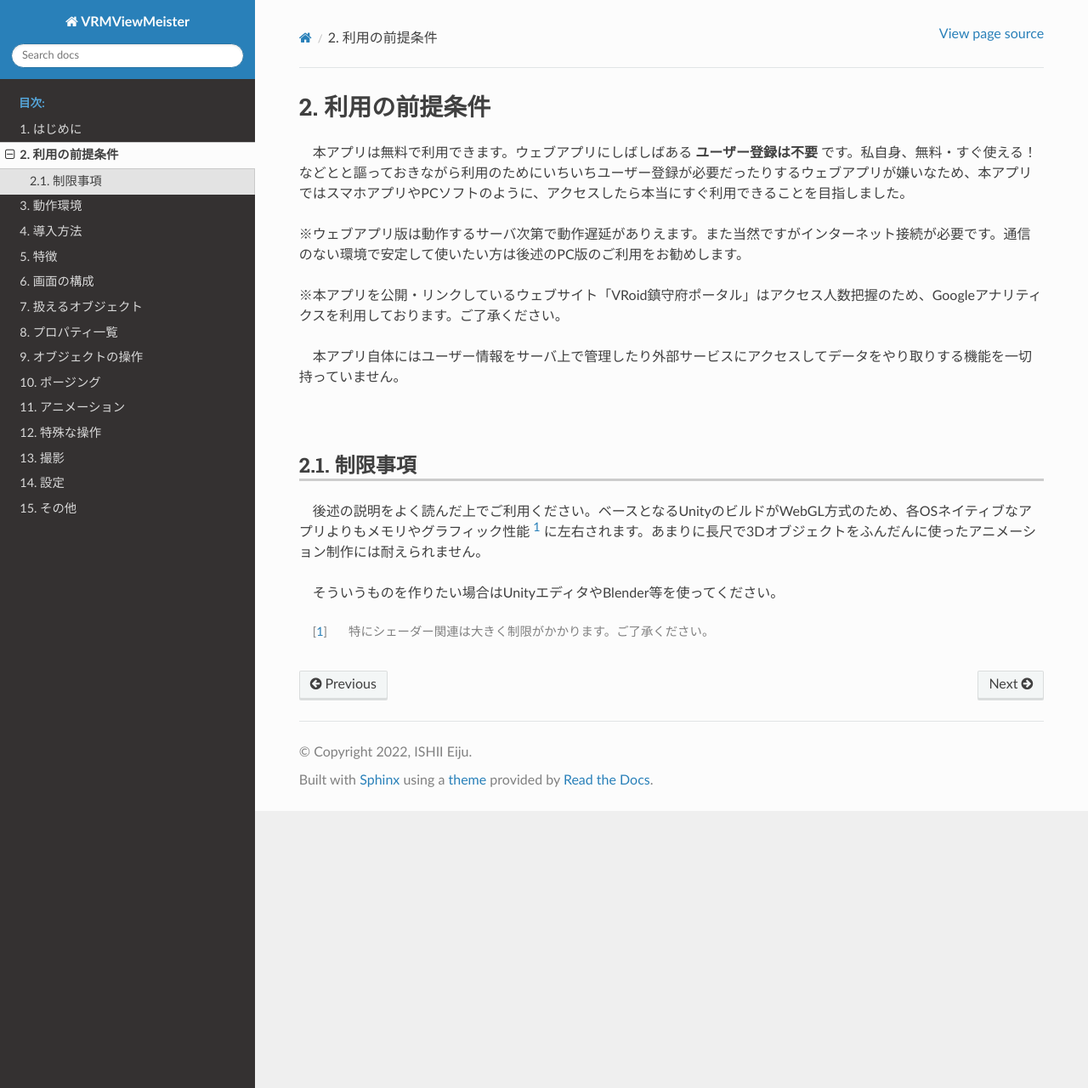
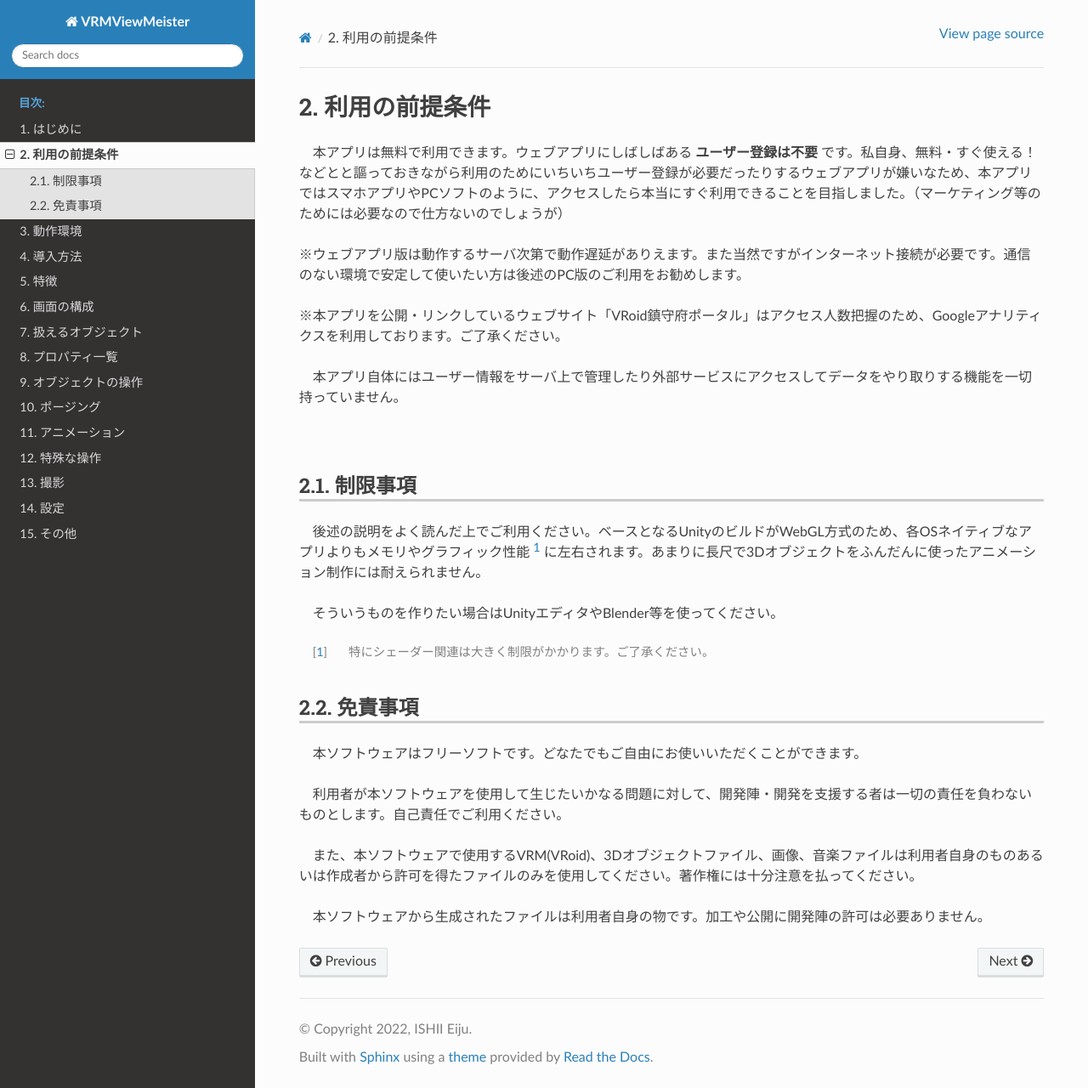
Before and after one commit to nishlumi/vrmviewmdoc, a Sphinx documentation site: the page built from docs/source/man1/aboutuse.rst, in a window 1280 px wide and 1280 px high. Shown: the whole window at 85% size. Built offline with Sphinx 7.4.7 and the Read the Docs theme 2.0.0, drawn with Linux system fonts in a browser that asks for light colours; a script that is not in the unit is left out.

Commit message:
5/8夜時点

```diff
--- a/docs/source/man1/aboutuse.rst
+++ b/docs/source/man1/aboutuse.rst
@@ -3,7 +3,7 @@
 ###############
 
 
-　本アプリは無料で利用できます。ウェブアプリにしばしばある **ユーザー登録は不要** です。私自身、無料・すぐ使える！などとと謳っておきながら利用のためにいちいちユーザー登録が必要だったりするウェブアプリが嫌いなため、本アプリではスマホアプリやPCソフトのように、アクセスしたら本当にすぐ利用できることを目指しました。
+　本アプリは無料で利用できます。ウェブアプリにしばしばある **ユーザー登録は不要** です。私自身、無料・すぐ使える！などとと謳っておきながら利用のためにいちいちユーザー登録が必要だったりするウェブアプリが嫌いなため、本アプリではスマホアプリやPCソフトのように、アクセスしたら本当にすぐ利用できることを目指しました。（マーケティング等のためには必要なので仕方ないのでしょうが）
 
 ※ウェブアプリ版は動作するサーバ次第で動作遅延がありえます。また当然ですがインターネット接続が必要です。通信のない環境で安定して使いたい方は後述のPC版のご利用をお勧めします。
 
@@ -22,6 +22,19 @@
 
 .. [1] 特にシェーダー関連は大きく制限がかかります。ご了承ください。
 
+
+免責事項
+==================
+
+　本ソフトウェアはフリーソフトです。どなたでもご自由にお使いいただくことができます。
+
+　利用者が本ソフトウェアを使用して生じたいかなる問題に対して、開発陣・開発を支援する者は一切の責任を負わないものとします。自己責任でご利用ください。
+
+　また、本ソフトウェアで使用するVRM(VRoid)、3Dオブジェクトファイル、画像、音楽ファイルは利用者自身のものあるいは作成者から許可を得たファイルのみを使用してください。著作権には十分注意を払ってください。
+
+　本ソフトウェアから生成されたファイルは利用者自身の物です。加工や公開に開発陣の許可は必要ありません。
+
+
 .. raw:: latex
 
    \cleardoublepage
```
